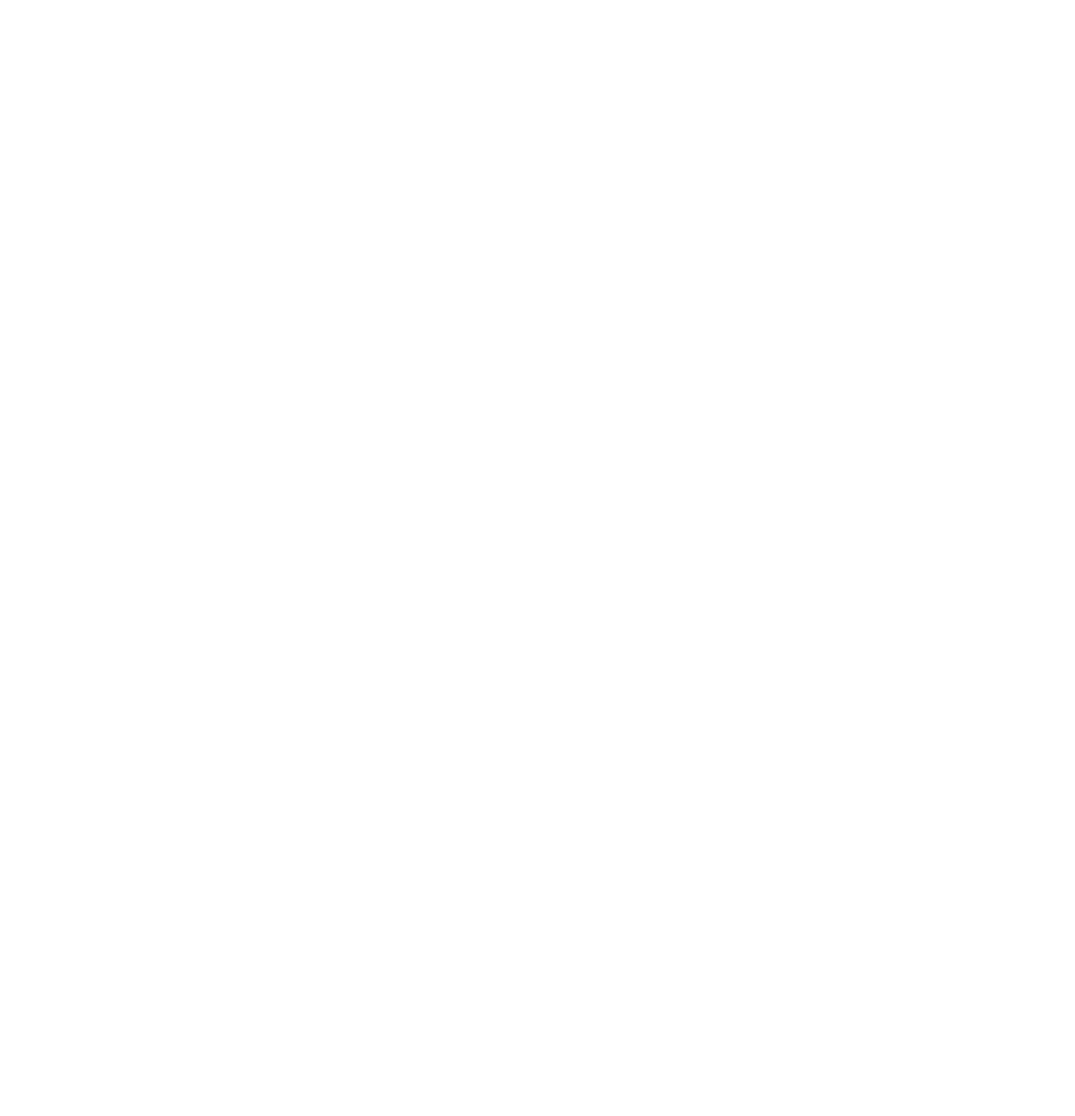
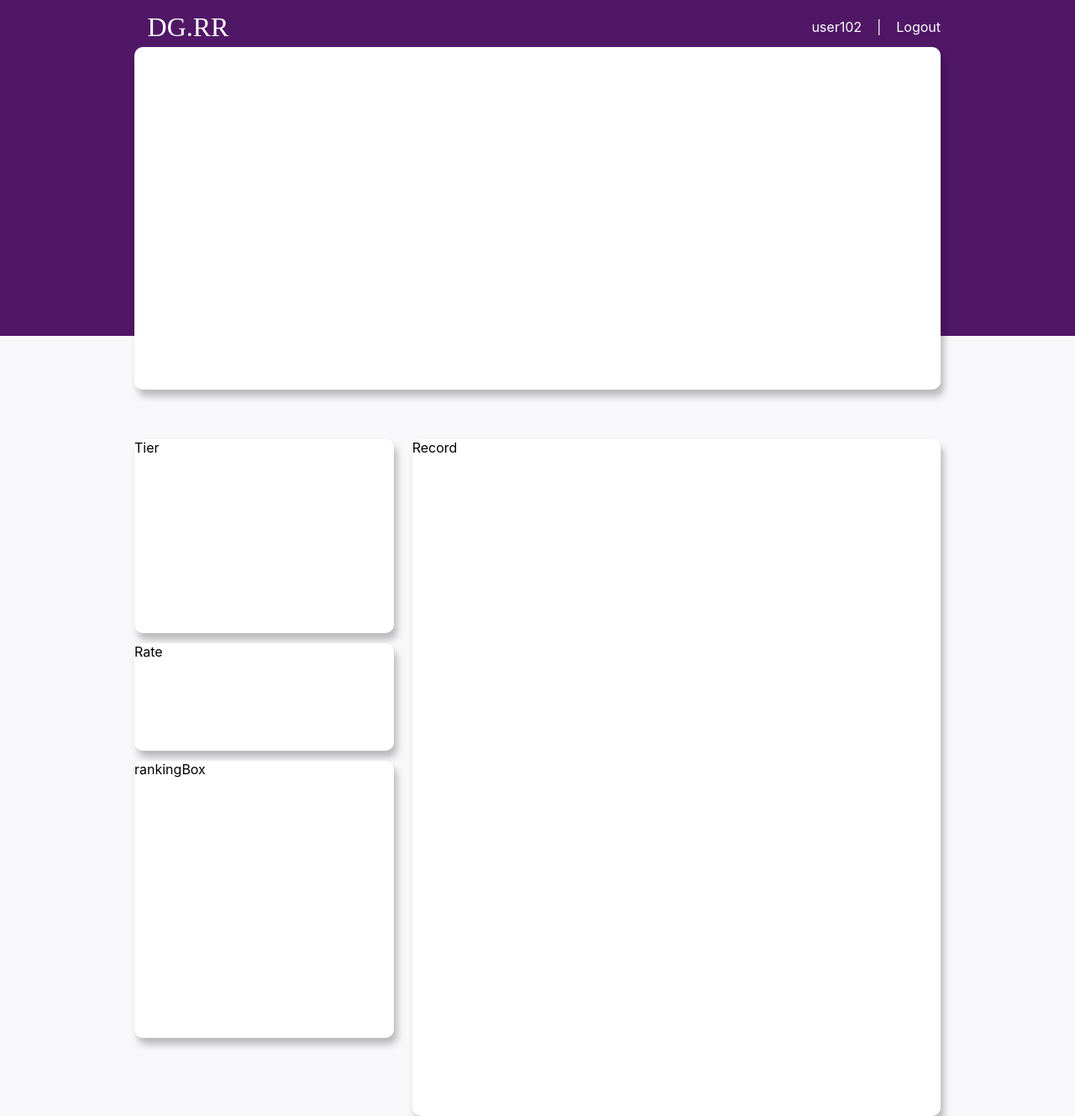
Before and after one commit to Vailish/DGRR, a React (Create React App) app in the folder DGRR/frontend/DGRR-App/: page /findId in a window 1280 px wide. Before the commit this address had no page. Shown: the whole page at 84% size. Before the commit the page ends 800 px from the top, so only its background shows below. Built offline with nearby package versions, Linux system fonts and the light colour scheme; no server answers; a web font is replaced by a local one.

Commit message:
Design : Add mainpage.scss

```diff
--- a/DGRR/frontend/DGRR-App/package.json
+++ b/DGRR/frontend/DGRR-App/package.json
@@ -3,6 +3,7 @@
   "version": "0.1.0",
   "private": true,
   "dependencies": {
+    "@reduxjs/toolkit": "^1.9.2",
     "@testing-library/jest-dom": "^5.16.5",
     "@testing-library/react": "^13.4.0",
     "@testing-library/user-event": "^13.5.0",
--- a/DGRR/frontend/DGRR-App/src/App.jsx
+++ b/DGRR/frontend/DGRR-App/src/App.jsx
@@ -2,7 +2,8 @@
 import LoginForm from './containers/user/LoginForm'
 import RegisterForm from './containers/user/RegisterForm'
 import { Routes, Route } from 'react-router-dom'
-import MainPage from './pages/MainPage'
+import MainPage from './pages/Mainpage'
+import Rankingpage from './pages/Rankingpage'
 
 const App = () => {
   return (
@@ -10,7 +11,8 @@
       <Route path="/" element={<LoginForm />} />
       <Route path="/register" element={<RegisterForm />} />
       <Route path="/main" element={<MainPage />} />
-      <Route path="/mainpage" element={<MainPage />} />
+      <Route path=":nickName" element={<MainPage />} />
+      <Route path="ranking" element={<Rankingpage />} />
     </Routes>
   )
 }
--- /dev/null
+++ b/DGRR/frontend/DGRR-App/src/api/baseaxios.js
@@ -0,0 +1,10 @@
+import axios from "axios";
+
+const instance = axios.create({
+  baseURL: "http://192.168.31.142",
+  // headers: {
+  //   'Authorization': 'Bearer ' + token,
+  // },
+});
+
+export default instance;
--- a/DGRR/frontend/DGRR-App/src/components/mainpage/Nav.jsx
+++ b/DGRR/frontend/DGRR-App/src/components/mainpage/Nav.jsx
@@ -3,9 +3,9 @@
 
 const Nav = () => {
   return (
-    <nav className='nav'>
-      <p className='nav__logo'>DG.RR</p>
-      <div className='nav__avatar'>
+    <nav className='Nav'>
+      <p className='NavLogo'>DG.RR</p>
+      <div className='NavAvatar'>
         <p>user102</p>
         <p>|</p>
         <p>Logout</p>
--- /dev/null
+++ b/DGRR/frontend/DGRR-App/src/pages/Mainpage/index.jsx
@@ -0,0 +1,51 @@
+import React, { useState, useEffect } from 'react'
+import { useParams } from 'react-router-dom'
+import baseaxios from '../../api/baseaxios'
+import Nav from '../../components/mainpage/Nav'
+import '../../scss/MianPage.scss'
+
+const Mainpage = () => {
+  const [userInfo, setUserInfo] = useState([]);
+  const { nickName } = useParams();
+
+  useEffect(() => {
+    fetchData();
+  }, []);
+
+  const fetchData = async () => {
+    const request = await baseaxios.get(`/api/v1/user/${nickName}`)
+    const userData = request.data
+    console.log(userData)
+    setUserInfo(userData)
+  }
+
+  return (
+    <div className='PageBase'>
+      <Nav />
+      <div className='MainBox'>
+        {userInfo.username}
+      </div>
+      <div>
+        <div className='MainBox TierBox'>
+          Tier
+        </div>
+        <div className='MainBox RateBox'>
+          Rate
+        </div>
+        <div className='MainBox UserRankingBox'>
+          rankingBox
+        </div>
+      </div>
+
+      <div>
+        <div className='MainBox RecordBox'>
+          Record
+        </div>
+      </div>
+
+
+    </div>
+  )
+}
+
+export default Mainpage
--- /dev/null
+++ b/DGRR/frontend/DGRR-App/src/pages/Rankingpage/index.jsx
@@ -0,0 +1,21 @@
+import React from 'react'
+import Nav from '../../components/mainpage/Nav'
+import '../../scss/MianPage.scss'
+
+const Rankingpage = () => {
+  return (
+    <div className='PageBase'>
+      <Nav/>
+      <div className='MainBox'>
+      mainbox
+      </div>
+      <div className='MainBox'>
+        TotalRanking
+      </div>
+
+
+    </div>
+  )
+}
+
+export default Rankingpage
--- a/DGRR/frontend/DGRR-App/src/scss/MianPage.scss
+++ b/DGRR/frontend/DGRR-App/src/scss/MianPage.scss
@@ -1,22 +1,54 @@
- .MainPage {
-  height: 100vh;
-  background: linear-gradient(180deg, #501766 30%, #F8F8FB 30%);
-}
+// .myClass {
+//   ├── 객체의 노출여부와 표현방식
+//   │   ├── display
+//   │   └── list-style
+//   │
+//   ├── 위치와 좌표
+//   │   ├── position
+//   │   ├── float
+//   │   └── clear
+//   │
+//   ├── 크기와 여백
+//   │   ├── width / height
+//   │   └── padding / margin
+//   │
+//   ├── 윤곽과 배경
+//   │   └── border / background
+//   │
+//   ├── 글자와 정렬
+//   │   ├── corlor / font
+//   │   ├── text-decoration
+//   │   ├── text-align / vertical-align
+//   │   └── white-space
+//   │
+//   └── 내용
+//       └── content
 
-.nav {
+ .PageBase {
+  display: flex;
+  flex-wrap: wrap;
+  padding-top: 7vh;
+  padding-right: 12.5vw;
+  padding-left: 12.5vw;
+  justify-content: space-between;
+  background: linear-gradient(180deg, #501766 50vh, #F8F8FB 50vh);
+
+  .Nav {
     display: flex;
     position: fixed;
     top: 0;
+    left: 0;
     z-index: 1;
     width: 100vw;
-  height: 3vh;
-  padding-top: 32px;
+    height: 4vh;
+    padding-top: 16px;
+    padding-bottom: 8px;
+    background-color: #501766;
     color: white;
     justify-content: space-between;
     align-items: center;
-}
 
-.nav__logo {
+    .NavLogo {
       position: fixed;
       left: 12.5vw;
       width: 10vw;
@@ -30,7 +62,7 @@
       line-height: 57px;
     }
 
-.nav__avatar {
+    .NavAvatar {
       display: flex;
       position: fixed;
       right: 12.5vw;
@@ -44,8 +76,9 @@
       font-size: 1.25vw;
       line-height: 22px;
     }
+  }
 
-.MyAvg {
+  .MainBox {
     display: flex;
     width: 75vw;
     height: 51vh;
@@ -54,3 +87,33 @@
     background-color: white;
     box-shadow: 4px 8px 8px rgba(0, 0, 0, 0.25);
   }
+
+  .TierBox {
+    width: 464 / 1920 * 100vw;
+    height: 312 / 1080 * 100vh;
+    margin-top: 80 / 1080 * 100vh;
+    align-self: flex-start;
+  }
+
+  .RateBox {
+    width: 464 / 1920 * 100vw;
+    height: 173 / 1080 * 100vh;
+    margin-top: 16 / 1080 * 100vh;
+  }
+
+  .RecordBox {
+    width: 944 / 1920 * 100vw;
+    height: 1088 / 1080 * 100vh;
+    margin-top: 80 / 1080 * 100vh;
+  }
+
+  .UserRankingBox {
+    width: 464 / 1920 * 100vw;
+    height: 445 / 1080 * 100vh;
+    margin-top: 16 / 1080 * 100vh;
+  }
+
+  .TotalRankingBox {
+
+  }
+}
```
Also changed, not shown: DGRR/frontend/DGRR-App/src/components/mainpage/MainPage.jsx (deleted, +0 -43 lines), DGRR/frontend/DGRR-App/src/store/RootReducer.jsx (added, +7 -0 lines), 2 other files (tests, documents, lock files or other folders). Lines whose indentation alone changed are shown as unchanged.
